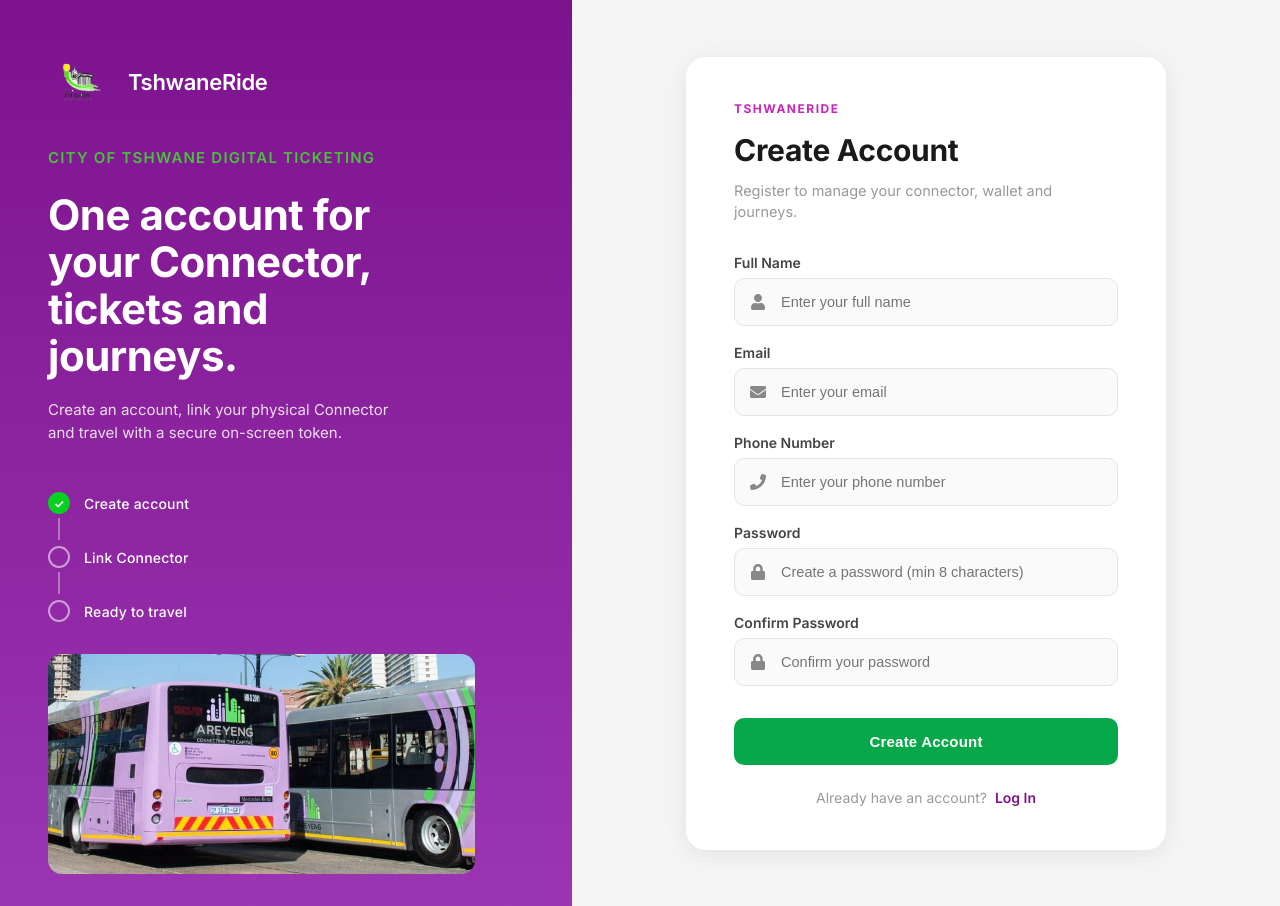
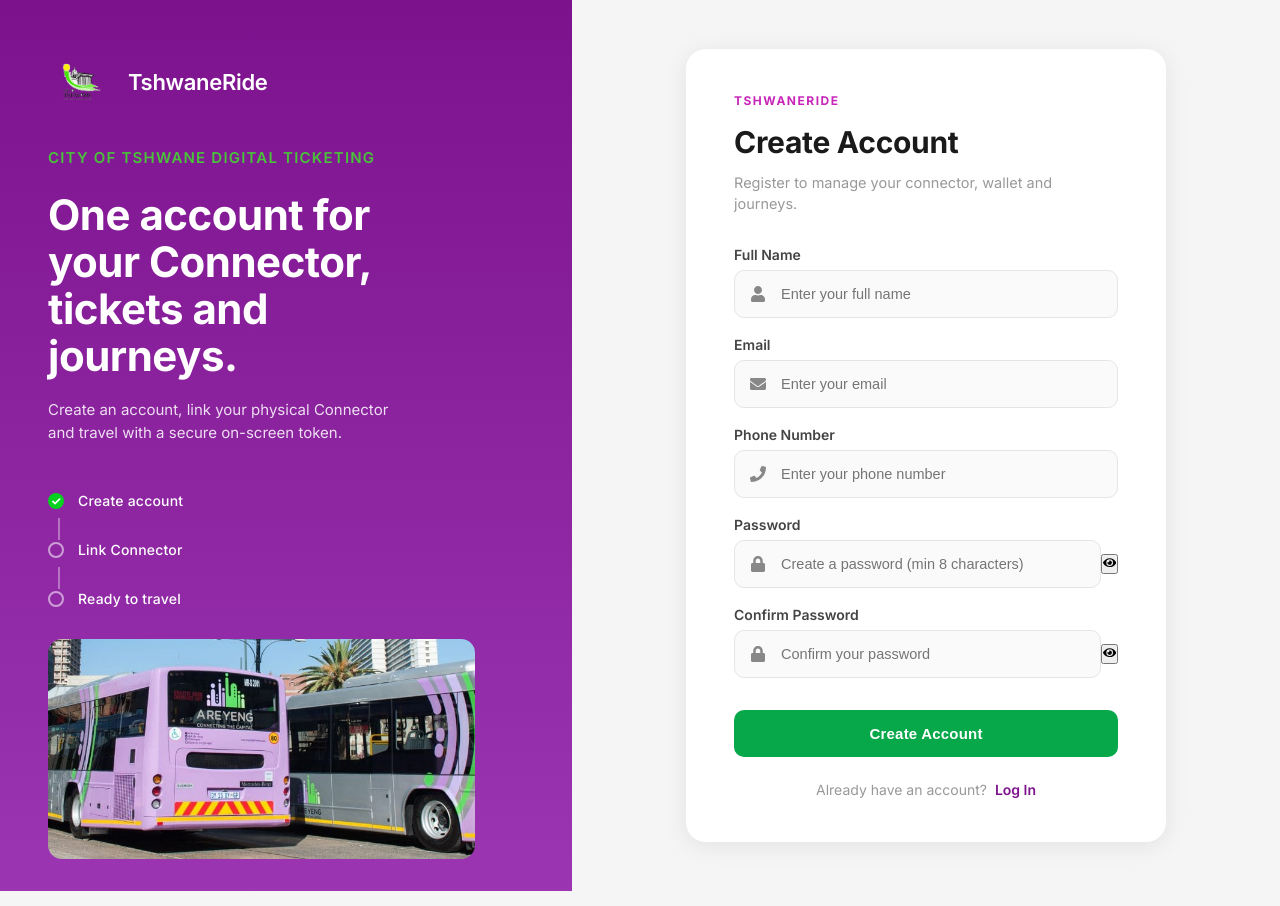
Before and after one commit to Fatso0112/tshwane-metro-ride, a React (Vite) app in the folder TshwaneBus/: page /register in a window 1280 px wide. Built offline with nearby package versions, Linux system fonts and the light colour scheme.

Commit message:
Changed navigation

```diff
--- a/TshwaneBus/src/pages/Home/Home.tsx
+++ b/TshwaneBus/src/pages/Home/Home.tsx
@@ -44,7 +44,7 @@
               <span className="action-icon"></span>
               <span className="action-label">View timetable</span>
             </Link>
-            <Link to="/top-up" className="action-card">
+            <Link to="/wallet" className="action-card">
               <span className="action-icon"></span>
               <span className="action-label">Top up Connector</span>
             </Link>
--- a/TshwaneBus/src/pages/Register/Register.tsx
+++ b/TshwaneBus/src/pages/Register/Register.tsx
@@ -4,7 +4,7 @@
 import { useNavigate, Link } from 'react-router-dom'
 import type { RegisterData, LocationState } from '../../types/auth.types'
 import './Register.css'
-import { FaUser, FaEnvelope, FaPhone, FaLock } from 'react-icons/fa'
+import { FaUser, FaEnvelope, FaPhone, FaLock, FaEye, FaEyeSlash } from 'react-icons/fa'
 import busImage from '../../assets/busImage.jpeg'
 import logo from '../../assets/logo.png'
 
@@ -20,6 +20,9 @@
   })
   const [error, setError] = useState('')
   const [isLoading, setIsLoading] = useState(false)
+
+  const [showPassword, setShowPassword] = useState(false)
+  const [showConfirmPassword, setShowConfirmPassword] = useState(false)
 
   const handleChange = (e: ChangeEvent<HTMLInputElement>) => {
     const { name, value } = e.target
@@ -58,7 +61,7 @@
         email: formData.email
       }
 
-      navigate('/login', { replace: true, state })
+      navigate('/home', { replace: true, state })
     } catch {
       setError('Registration failed. Please try again.')
     } finally {
@@ -160,7 +163,7 @@
               <div className="input-container">
                 <FaLock className="input-icon" />
                 <input
-                  type="password"
+                  type={showPassword ? 'text' : 'password'}
                   id="password"
                   name="password"
                   value={formData.password}
@@ -169,6 +172,15 @@
                   required
                   disabled={isLoading}
                 />
+                <button
+                  type="button"
+                  className="password-toggle-btn"
+                  onClick={() => setShowPassword(!showPassword)}
+                  disabled={isLoading}
+                  aria-label={showPassword ? 'Hide password' : 'Show password'}
+                >
+                  {showPassword ? <FaEyeSlash /> : <FaEye />}
+                </button>
               </div>
             </div>
 
@@ -177,7 +189,7 @@
               <div className="input-container">
                 <FaLock className="input-icon" />
                 <input
-                  type="password"
+                  type={showConfirmPassword ? 'text' : 'password'}
                   id="confirmPassword"
                   name="confirmPassword"
                   value={formData.confirmPassword}
@@ -186,6 +198,15 @@
                   required
                   disabled={isLoading}
                 />
+                <button
+                  type="button"
+                  className="password-toggle-btn"
+                  onClick={() => setShowConfirmPassword(!showConfirmPassword)}
+                  disabled={isLoading}
+                  aria-label={showConfirmPassword ? 'Hide password' : 'Show password'}
+                >
+                  {showConfirmPassword ? <FaEyeSlash /> : <FaEye />}
+                </button>
               </div>
             </div>
 
--- a/TshwaneBus/src/routes/AppRoutes.tsx
+++ b/TshwaneBus/src/routes/AppRoutes.tsx
@@ -3,8 +3,9 @@
 import { Home } from '../pages/Home/Home'
 import { Login } from '../pages/Login/Login'
 import { Register } from '../pages/Register/Register'
+import { Wallet } from '../pages/Wallet/Wallet'   //
 
-// ---------- Animation Variants for the Page (single container) ----------
+// ---------- Animation Variants (unchanged) ----------
 const pageVariants = {
   initial: { x: '100%', opacity: 0, filter: 'blur(10px)' },
   animate: { x: 0, opacity: 1, filter: 'blur(0px)' },
@@ -17,16 +18,8 @@
   duration: 0.6,
 }
 
-// ---------- Shatter Blocks (3 vertical blocks) ----------
-// Each block is a motion.div that covers the page but is clipped to a vertical third.
-// They will stagger their slide and blur to create the "crash" effect.
-
 const blockVariants = {
-  initial: {
-    x: '-120%',       // far left (off-screen)
-    opacity: 0,
-    filter: 'blur(8px)',
-  },
+  initial: { x: '-120%', opacity: 0, filter: 'blur(8px)' },
   animate: (i: number) => ({
     x: 0,
     opacity: 1,
@@ -35,29 +28,27 @@
       type: 'tween' as const,
       ease: 'easeOut' as const,
       duration: 0.5,
-      delay: i * 0.12,      // left block first, center next, right last
+      delay: i * 0.12,
     },
   }),
   exit: (i: number) => ({
-    x: '120%',           // fly out to the right
+    x: '120%',
     opacity: 0,
     filter: 'blur(8px)',
     transition: {
       type: 'tween' as const,
       ease: 'easeIn' as const,
       duration: 0.4,
-      delay: (2 - i) * 0.1, // reverse order: right block exits first
+      delay: (2 - i) * 0.1,
     },
   }),
 }
 
-// A block that covers a third of the page using clip-path
-// ---------- Shatter Blocks (3 vertical blocks) ----------
 const ShatterBlock = ({ children, index }: { children: React.ReactNode; index: number }) => {
   const clipPaths = [
-    'inset(0 66.66% 0 0)',      // left third
-    'inset(0 33.33% 0 33.33%)', // center third
-    'inset(0 0 0 66.66%)',      // right third
+    'inset(0 66.66% 0 0)',
+    'inset(0 33.33% 0 33.33%)',
+    'inset(0 0 0 66.66%)',
   ]
 
   return (
@@ -71,13 +62,12 @@
         width: '100%',
         height: '100%',
         clipPath: clipPaths[index],
-        pointerEvents: 'none', // ✅ CRUCIAL: Mouse clicks completely ignore this block
-        userSelect: 'none',    // ✅ Prevents text highlights from breaking
+        pointerEvents: 'none',
+        userSelect: 'none',
         zIndex: 10,
         background: `rgba(255,255,255,${index === 1 ? 0.05 : 0})`,
       }}
     >
-      {/* Wrap children to force everything inside the animation block to be non-interactive */}
       <div style={{ pointerEvents: 'none', userSelect: 'none' }}>
         {children}
       </div>
@@ -85,7 +75,6 @@
   )
 }
 
-// ---------- Wrapper component that applies the effect ----------
 const AnimatedPage = ({ children }: { children: React.ReactNode }) => {
   return (
     <motion.div
@@ -101,12 +90,9 @@
         overflow: 'hidden',
       }}
     >
-      {/* ✅ The interactive page layer has standard pointer events and a higher z-index */}
       <div style={{ position: 'relative', zIndex: 20, pointerEvents: 'auto' }}>
         {children}
       </div>
-
-      {/* Three shatter blocks overlay – strictly visual decorations now */}
       {[0, 1, 2].map((i) => (
         <ShatterBlock key={i} index={i}>
           {children}
@@ -116,17 +102,25 @@
   )
 }
 
-
 export const AppRoutes = () => {
   const location = useLocation()
 
   return (
     <AnimatePresence mode="wait">
       <Routes location={location} key={location.pathname}>
-        <Route path="/" element={<AnimatedPage><Home /></AnimatedPage>} />
+        {/* ✅ Root redirects to Register (start page) */}
+        <Route path="/" element={<Navigate to="/register" replace />} />
+
+        {/* Auth pages */}
+        <Route path="/register" element={<AnimatedPage><Register /></AnimatedPage>} />
         <Route path="/login" element={<AnimatedPage><Login /></AnimatedPage>} />
-        <Route path="/register" element={<AnimatedPage><Register /></AnimatedPage>} />
-        <Route path="*" element={<Navigate to="/" replace />} />
+
+        {/* Main pages */}
+        <Route path="/home" element={<AnimatedPage><Home /></AnimatedPage>} />
+        <Route path="/wallet" element={<AnimatedPage><Wallet /></AnimatedPage>} />
+
+        {/* Catch-all – redirect to register */}
+        <Route path="*" element={<Navigate to="/register" replace />} />
       </Routes>
     </AnimatePresence>
   )
```
